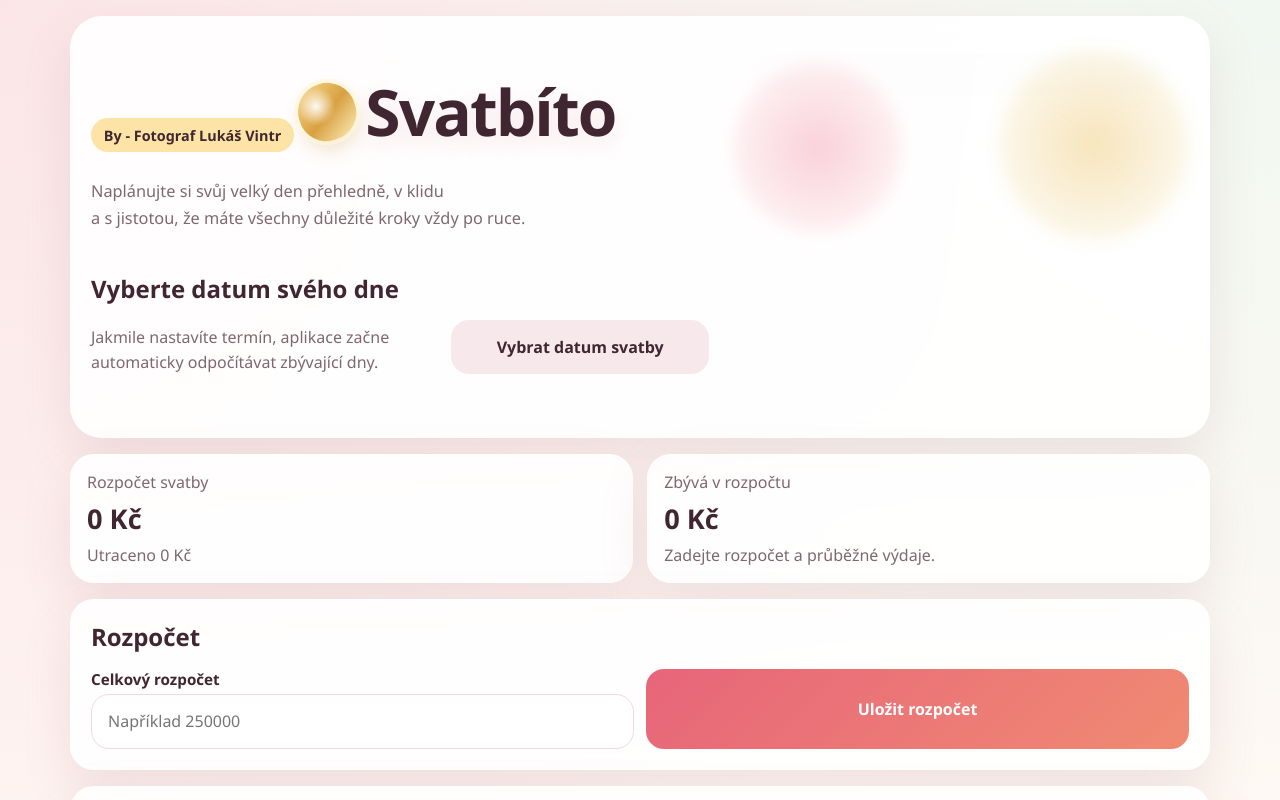
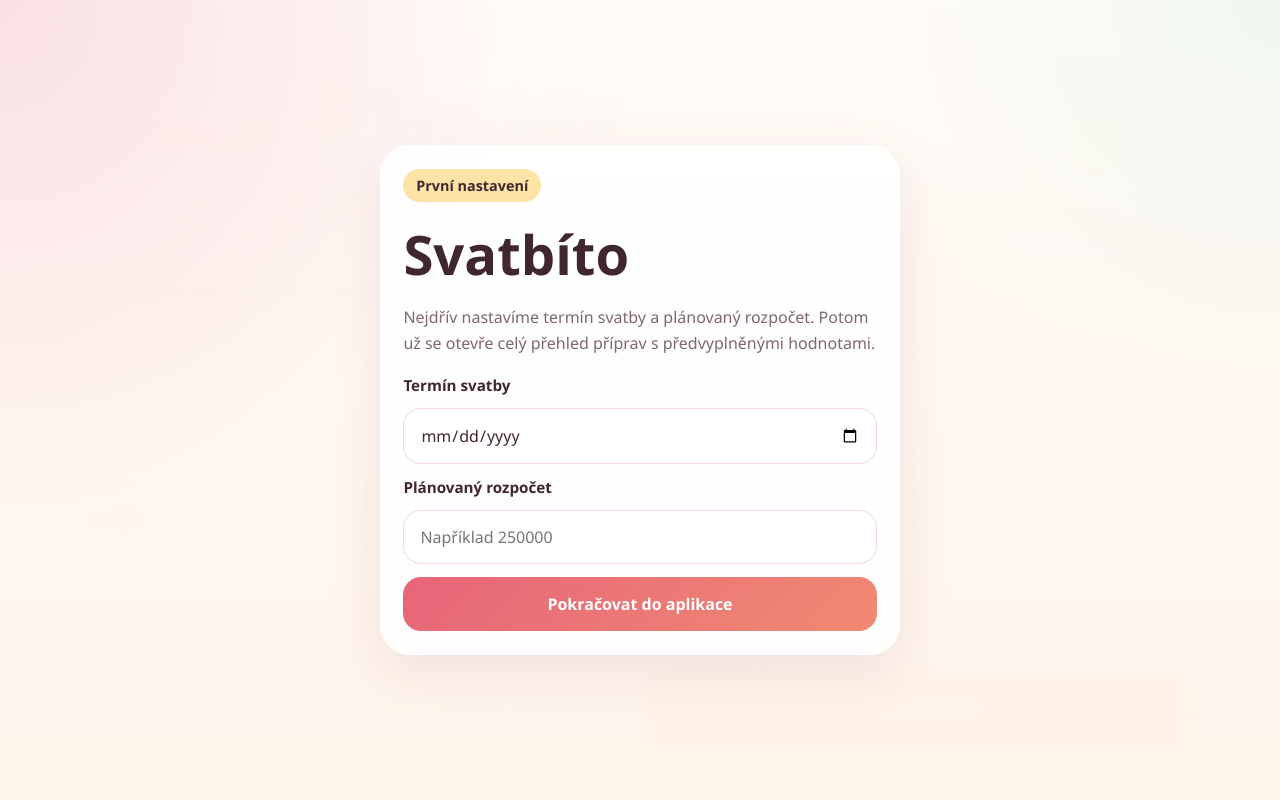
Before and after one commit to vintr98lukas-max/svatebni-checklist, a plain HTML site: page index.html in a window 1280 px wide. Shown: the top 800 px of the page. Drawn offline with Linux system fonts and the light colour scheme.

Commit message:
Add files via upload

```diff
--- a/app.js
+++ b/app.js
@@ -3,8 +3,6 @@ const WEDDING_DATE_KEY = "svatebni-koordinace-wedding-date";
 const BUDGET_KEY = "svatebni-koordinace-budget";
 
 const DEFAULT_TASKS = [
-  { id: "budget", title: "Stanovit celkový rozpočet", category: "Plánování", description: "Ujasněte si rozpočet na hostinu, oblečení, dekorace, hudbu i rezervy.", notes: "", done: false, cost: 0 },
-  { id: "date", title: "Vybrat datum svatby", category: "Plánování", description: "Zvolte termín, který sedí vám, rodině i dostupnosti dodavatelů.", notes: "", done: false, cost: 0 },
   { id: "venue", title: "Zarezervovat místo obřadu a hostiny", category: "Místo", description: "Potvrďte lokaci, čas i počet hostů, které místo zvládne.", notes: "", done: false, cost: 0 },
   { id: "guests", title: "Připravit seznam hostů", category: "Hosté", description: "Sepište hosty a průběžně sledujte potvrzení účasti.", notes: "", done: false, cost: 0 },
   { id: "invitations", title: "Objednat nebo vytvořit pozvánky", category: "Hosté", description: "Připravte text, design a plán rozeslání pozvánek.", notes: "", done: false, cost: 0 },
@@ -50,7 +48,12 @@ const els = {
   newTitle: document.querySelector("#newTitle"),
   newCategory: document.querySelector("#newCategory"),
   newDescription: document.querySelector("#newDescription"),
+  startupScreen: document.querySelector("#startupScreen"),
+  startupForm: document.querySelector("#startupForm"),
+  startupWeddingDate: document.querySelector("#startupWeddingDate"),
+  startupBudgetTotal: document.querySelector("#startupBudgetTotal"),
   overallProgress: document.querySelector("#overallProgress"),
+  overallBar: document.querySelector("#overallBar"),
   toggleSelectedButton: document.querySelector("#toggleSelectedButton"),
   scrollToAddButton: document.querySelector("#scrollToAddButton"),
   addTaskSection: document.querySelector("#addTaskSection"),
@@ -76,6 +79,7 @@ function init() {
   fillFilterOptions();
   bindEvents();
   render();
+  renderStartup();
   registerServiceWorker();
 }
 
@@ -84,7 +88,9 @@ function loadTasks() {
   if (!saved) return structuredClone(DEFAULT_TASKS);
 
   try {
-    return JSON.parse(saved).map((task) => ({
+    return JSON.parse(saved)
+      .filter((task) => (task.category || "") !== "Plánování")
+      .map((task) => ({
         id: task.id || crypto.randomUUID(),
         title: task.title || "Bez názvu",
         category: task.category || "Vlastní",
@@ -209,6 +215,20 @@ function bindEvents() {
     saveBudget();
     renderBudget();
   });
+
+  els.startupForm.addEventListener("submit", (event) => {
+    event.preventDefault();
+    const dateValue = els.startupWeddingDate.value;
+    const budgetValue = normalizeMoney(els.startupBudgetTotal.value);
+    if (!dateValue) return;
+
+    state.weddingDate = dateValue;
+    state.budget.total = budgetValue;
+    saveWeddingDate();
+    saveBudget();
+    render();
+    renderStartup();
+  });
 }
 
 function fillFilterOptions() {
@@ -300,6 +320,7 @@ function renderStats() {
   const overallPercent = total ? Math.round((done / total) * 100) : 0;
 
   els.overallProgress.textContent = `${overallPercent} %`;
+  els.overallBar.style.width = `${overallPercent}%`;
 }
 
 function renderCountdown() {
@@ -363,6 +384,17 @@ function renderBudget() {
   } else {
     els.budgetStatusText.textContent = `Rozpočet je překročen o ${formatCurrency(Math.abs(remaining))}.`;
   }
+}
+
+function renderStartup() {
+  const needsStartup = !state.weddingDate || !state.budget.total;
+  els.startupScreen.hidden = !needsStartup;
+  document.body.classList.toggle("has-startup-screen", needsStartup);
+
+  if (!needsStartup) return;
+
+  els.startupWeddingDate.value = state.weddingDate;
+  els.startupBudgetTotal.value = state.budget.total || "";
 }
 
 function toggleTaskDone(task) {
--- a/index.html
+++ b/index.html
@@ -15,6 +15,23 @@
   <title>Svatbíto</title>
 </head>
 <body>
+  <div class="startup-screen" id="startupScreen" hidden>
+    <div class="startup-card">
+      <p class="eyebrow">První nastavení</p>
+      <h1>Svatbíto</h1>
+      <p class="startup-text">Nejdřív nastavíme termín svatby a plánovaný rozpočet. Potom už se otevře celý přehled příprav s předvyplněnými hodnotami.</p>
+      <form id="startupForm" class="startup-form">
+        <label for="startupWeddingDate">Termín svatby</label>
+        <input id="startupWeddingDate" type="date" required>
+
+        <label for="startupBudgetTotal">Plánovaný rozpočet</label>
+        <input id="startupBudgetTotal" type="number" min="0" step="1" inputmode="numeric" required placeholder="Například 250000">
+
+        <button class="button button--primary button--full" type="submit">Pokračovat do aplikace</button>
+      </form>
+    </div>
+  </div>
+
   <div class="app-shell">
     <header class="hero">
       <div class="hero__content">
@@ -40,6 +57,9 @@
             <div class="prep-badge">
               <span class="prep-badge__label">Příprava svatby</span>
               <strong id="overallProgress">0 %</strong>
+              <div class="prep-badge__progress">
+                <div class="prep-badge__bar" id="overallBar"></div>
+              </div>
             </div>
             <svg class="rings-illustration" viewBox="0 0 420 320" role="presentation" aria-hidden="true">
               <defs>
--- a/styles.css
+++ b/styles.css
@@ -31,7 +31,56 @@ body {
   -webkit-font-smoothing: antialiased;
 }
 
+body.has-startup-screen {
+  overflow: hidden;
+}
+
 button, input, textarea, select { font: inherit; }
+
+.startup-screen {
+  position: fixed;
+  inset: 0;
+  z-index: 20;
+  display: grid;
+  place-items: center;
+  padding: 1.25rem;
+  background:
+    radial-gradient(circle at top left, rgba(244, 198, 210, 0.5), transparent 34%),
+    radial-gradient(circle at top right, rgba(220, 245, 233, 0.4), transparent 28%),
+    linear-gradient(180deg, rgba(255,250,246,0.98) 0%, rgba(255,244,234,0.98) 100%);
+  backdrop-filter: blur(8px);
+}
+
+.startup-card {
+  width: min(100%, 520px);
+  padding: 1.4rem;
+  border-radius: 30px;
+  background: rgba(255, 255, 255, 0.92);
+  border: 1px solid rgba(255,255,255,0.8);
+  box-shadow: var(--shadow);
+}
+
+.startup-card h1 {
+  margin: 0.2rem 0 0;
+  font-size: clamp(2.1rem, 7vw, 3.4rem);
+}
+
+.startup-text {
+  margin: 0.85rem 0 0;
+  color: var(--muted);
+  line-height: 1.6;
+}
+
+.startup-form {
+  display: grid;
+  gap: 0.8rem;
+  margin-top: 1.2rem;
+}
+
+.startup-form label {
+  font-size: 0.95rem;
+  font-weight: 700;
+}
 
 .app-shell {
   width: min(100%, 1180px);
@@ -81,16 +130,17 @@ button, input, textarea, select { font: inherit; }
 
 .brand-mark::before {
   content: "";
-  width: 0.9em;
-  height: 0.9em;
-  border-radius: 50% 50% 48% 48%;
+  width: 1em;
+  height: 1em;
+  border-radius: 46% 46% 52% 52%;
   background:
     radial-gradient(circle at 35% 35%, rgba(255,255,255,0.92), rgba(255,255,255,0) 36%),
-    linear-gradient(145deg, #f8d88d, #d8a141 52%, #fff1c2);
+    linear-gradient(145deg, #f7d98a, #d8a141 50%, #fff3cb);
   box-shadow:
     0 0 0 4px rgba(255, 246, 219, 0.68),
     0 10px 18px rgba(202, 141, 55, 0.24);
   transform: rotate(-18deg);
+  clip-path: path("M 32 2 C 16 2 4 14 4 30 C 4 50 21 62 32 74 C 43 62 60 50 60 30 C 60 14 48 2 32 2 Z");
 }
 
 .hero__text {
@@ -238,6 +288,23 @@ button, input, textarea, select { font: inherit; }
   display: block;
   margin-top: 0.2rem;
   font-size: clamp(1.7rem, 5vw, 2.4rem);
+}
+
+.prep-badge__progress {
+  width: 100%;
+  height: 10px;
+  margin-top: 0.7rem;
+  border-radius: 999px;
+  background: rgba(147, 193, 126, 0.18);
+  overflow: hidden;
+}
+
+.prep-badge__bar {
+  width: 0%;
+  height: 100%;
+  border-radius: inherit;
+  background: linear-gradient(90deg, #85c66b, #4bb56f);
+  transition: width 0.28s ease;
 }
 
 .rings-illustration {
```
Lines whose indentation alone changed are shown as unchanged.
